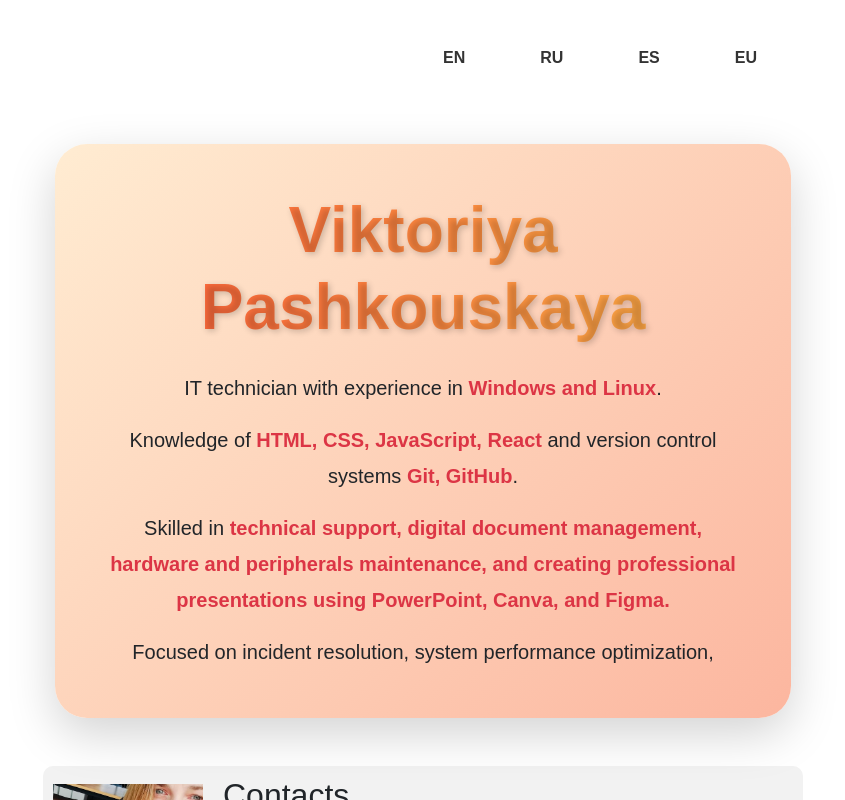
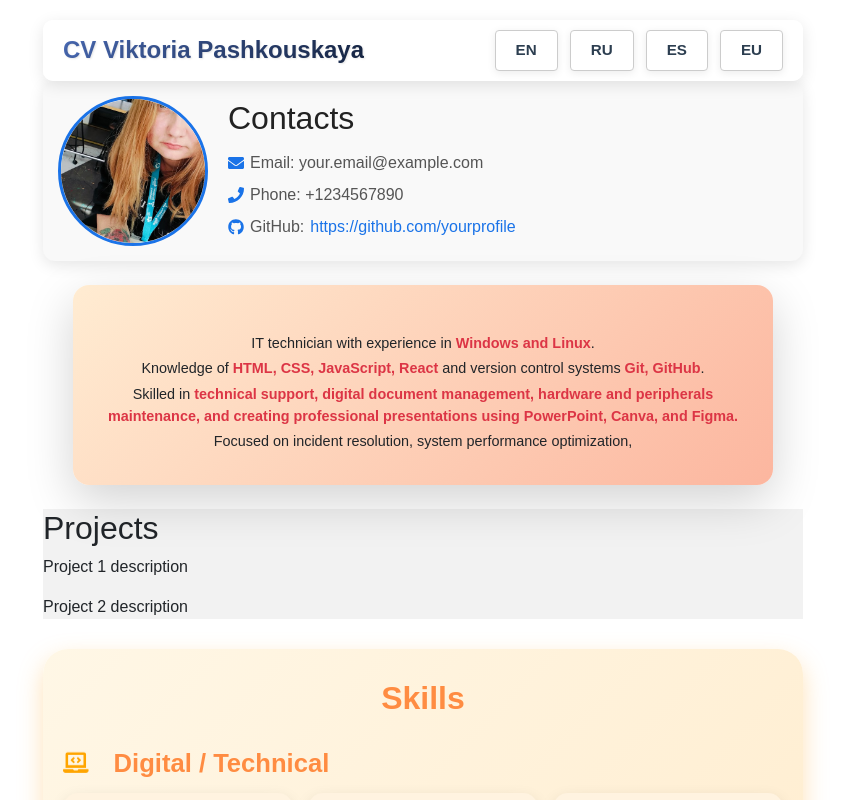
Before and after one commit to VictoriaPashkouskaya/React-multilingual-resume, a React (Create React App) app: page / in a window 1280 px wide. Both pictures are taken after a click on the button "English". Shown: the top 800 px of the page, without its empty margins (217-1062 px from the left). Built offline with nearby package versions, Linux system fonts and the light colour scheme.

Commit message:
update comp header

```diff
--- a/src/App.js
+++ b/src/App.js
@@ -19,8 +19,8 @@ const AppWrapper = styled.div`
 const Resume = () => (
   <AppWrapper>
     <LanguageSelector />
+    <Contacts />
     <Header />
-    <Contacts />
     <Projects />
     <Skills />
   </AppWrapper>
--- a/src/components/Contacts.js
+++ b/src/components/Contacts.js
@@ -1,30 +1,59 @@
 import React from 'react';
 import { useTranslation } from 'react-i18next';
 import styled from 'styled-components';
-
-// Путь к изображению профиля
+import { FaGithub, FaEnvelope, FaPhone } from 'react-icons/fa';
 import profileImage from '../img/IMG20240216124521.jpg';
 
 const ContactsWrapper = styled.div`
   display: flex;
-  align-items: center; /* Центрирует фото и контакты по вертикали */
+  align-items: center;
   margin-bottom: 20px;
-  background-color: #f2f2f2;
-  padding: 10px;
-  border-radius: 10px;
+  background-color: #f9f9f9;
+  padding: 15px;
+  border-radius: 12px;
+  box-shadow: 0 4px 15px rgba(0,0,0,0.1);
 `;
 
 const ProfileImage = styled.img`
-  width: 150px; /* Регулируйте размер изображения по вашему усмотрению */
+  width: 150px;
   height: 150px;
-  object-fit: cover; /* Сохранение пропорций и обрезка изображения */
-  margin-right: 20px; /* Отступ справа для разделения фото и контактов */
+  object-fit: cover;
+  margin-right: 20px;
+  border-radius: 50%;
+  border: 3px solid #1a73e8;
 `;
 
 const ContactDetails = styled.div`
   display: flex;
   flex-direction: column;
-  align-items: flex-start; /* Выравнивание контактов по левому краю */
+  align-items: flex-start;
+
+  h2 {
+    margin-bottom: 10px;
+    color: #222;
+  }
+
+  p {
+    margin: 4px 0;
+    font-size: 1rem;
+    color: #555;
+    display: flex;
+    align-items: center;
+
+    a {
+      margin-left: 6px;
+      color: #1a73e8;
+      text-decoration: none;
+      &:hover {
+        text-decoration: underline;
+      }
+    }
+
+    svg {
+      margin-right: 6px;
+      color: #1a73e8;
+    }
+  }
 `;
 
 const Contacts = () => {
@@ -34,9 +63,9 @@ const Contacts = () => {
       <ProfileImage src={profileImage} alt="Profile" />
       <ContactDetails>
         <h2>{t('contacts.title')}</h2>
-        <p>{t('contacts.email')}: your.email@example.com</p>
-        <p>{t('contacts.phone')}: +1234567890</p>
-        <p>{t('contacts.github')}: <a href="https://github.com/yourprofile">https://github.com/yourprofile</a></p>
+        <p><FaEnvelope /> {t('contacts.email')}: your.email@example.com</p>
+        <p><FaPhone /> {t('contacts.phone')}: +1234567890</p>
+        <p><FaGithub /> {t('contacts.github')}: <a href="https://github.com/yourprofile">https://github.com/yourprofile</a></p>
       </ContactDetails>
     </ContactsWrapper>
   );
--- a/src/components/Header.js
+++ b/src/components/Header.js
@@ -5,42 +5,43 @@ import styled from 'styled-components';
 
 const StyledHeader = styled.header`
   .card-body {
-    padding: 3rem !important;
+    padding: 2rem !important;
 
     @media (max-width: 768px) {
-      padding: 2rem !important;
+      padding: 1.5rem !important;
     }
 
     @media (max-width: 480px) {
-      padding: 1.5rem !important;
+      padding: 1rem !important;
     }
   }
 
   h1.display-3 {
-    font-size: 4rem;
+    font-size: 2rem;
     line-height: 1.2;
 
     @media (max-width: 768px) {
-      font-size: 3rem;
+      font-size: 1.6rem;
     }
 
     @media (max-width: 480px) {
-      font-size: 2.2rem;
+      font-size: 1.4rem;
     }
   }
 
   p.lead {
-    font-size: 1.25rem;
-    line-height: 1.8;
+    font-size: 0.9rem;
+    line-height: 1.5;
+    margin-bottom: 0.4rem;
 
     @media (max-width: 768px) {
-      font-size: 1.1rem;
-      line-height: 1.6;
+      font-size: 0.95rem;
+      line-height: 1.4;
     }
 
     @media (max-width: 480px) {
-      font-size: 1rem;
-      line-height: 1.5;
+      font-size: 0.9rem;
+      line-height: 1.3;
     }
   }
 `;
@@ -49,51 +50,52 @@ const Header = () => {
   const { t } = useTranslation();
 
   return (
-    <StyledHeader className="container my-5">
+    <StyledHeader className="d-flex justify-content-center my-4">
       <div
-        className="card mx-auto shadow-lg rounded-5 overflow-hidden"
+        className="card shadow-lg rounded-4 overflow-hidden"
         style={{
-          maxWidth: '900px',
+          width: '100%',
+          maxWidth: '700px', // теперь ширина совпадает с типичным "Contact" блоком
           background: 'linear-gradient(135deg, #ffecd2, #fcb69f)',
           border: 'none',
           transform: 'translateY(0)',
           transition: 'transform 0.6s ease, box-shadow 0.6s ease'
         }}
         onMouseEnter={e => {
-          e.currentTarget.style.transform = 'translateY(-10px)';
-          e.currentTarget.style.boxShadow = '0 25px 50px rgba(0,0,0,0.3)';
+          e.currentTarget.style.transform = 'translateY(-5px)';
+          e.currentTarget.style.boxShadow = '0 20px 40px rgba(0,0,0,0.25)';
         }}
         onMouseLeave={e => {
           e.currentTarget.style.transform = 'translateY(0)';
-          e.currentTarget.style.boxShadow = '0 15px 40px rgba(0,0,0,0.2)';
+          e.currentTarget.style.boxShadow = '0 10px 25px rgba(0,0,0,0.2)';
         }}
       >
-        <div className="card-body text-center p-5">
+        <div className="card-body text-center">
           <h1
-            className="display-3 fw-bold mb-4 text-gradient"
+            className="display-3 fw-bold mb-3 text-gradient"
             style={{
               background: 'linear-gradient(90deg, #ff5e3a, #ffb347)',
               WebkitBackgroundClip: 'text',
               WebkitTextFillColor: 'transparent',
-              textShadow: '2px 2px 6px rgba(0,0,0,0.2)'
+              textShadow: '1px 1px 4px rgba(0,0,0,0.2)'
             }}
           >
-            {t('header.name')}
+            {/* заголовок можно добавить здесь */}
           </h1>
 
-          <p className="lead text-dark mb-3">
+          <p className="lead text-dark mb-1">
             {t('header.intro')}
             <span className="fw-bold text-danger">{t('header.systems')}</span>.
           </p>
 
-          <p className="lead text-dark mb-3">
+          <p className="lead text-dark mb-1">
             {t('header.skills_intro')}
             <span className="fw-bold text-danger">{t('header.skills_list')}</span>
             {t('header.version_control')}
             <span className="fw-bold text-danger">{t('header.git')}</span>.
           </p>
 
-          <p className="lead text-dark mb-3">
+          <p className="lead text-dark mb-1">
             {t('header.expertise_intro')}
             <span className="fw-bold text-danger">{t('header.expertise_list')}</span>
           </p>
--- a/src/components/LanguageSelector.js
+++ b/src/components/LanguageSelector.js
@@ -2,55 +2,107 @@ import React, { useState } from 'react';
 import { useTranslation } from 'react-i18next';
 import styled, { keyframes } from 'styled-components';
 
-// Анимация взрыва и падения букв
+// Анимация взрыва букв
 const explode = keyframes`
-  0% { transform: translate(0,0) rotate(0deg); opacity: 1; }
-  100% { transform: translate(var(--x), var(--y)) rotate(var(--rot)); opacity: 0; }
+  0% { transform: translate(0,0) rotate(0deg) scale(1); opacity: 1; }
+  100% { transform: translate(var(--x), var(--y)) rotate(var(--rot)) scale(0.5); opacity: 0; }
 `;
 
-const LanguageSelectorWrapper = styled.div`
+const SelectorWrapper = styled.div`
+  display: flex;
+  justify-content: space-between;
+  align-items: center;
+  padding: 10px 20px;
+  background: rgba(255, 255, 255, 0.9);
+  backdrop-filter: blur(6px);
+  border-radius: 10px;
+  box-shadow: 0 4px 16px rgba(0,0,0,0.1);
+  position: relative;
+  z-index: 10;
+
+  @media (max-width: 768px) {
+    flex-direction: column;
+    padding: 8px 12px;
+  }
+`;
+
+const Logo = styled.div`
+  font-weight: 900;
+  font-family: 'Montserrat', sans-serif;
+  font-size: 1.5rem;
+  background: linear-gradient(90deg, #4b6cb7, #182848);
+  -webkit-background-clip: text;
+  -webkit-text-fill-color: transparent;
+  text-shadow: 1px 1px 2px rgba(0,0,0,0.1);
+  animation: float 3s ease-in-out infinite;
+
+  @keyframes float {
+    0% { transform: translateY(0px); }
+    50% { transform: translateY(-3px); }
+    100% { transform: translateY(0px); }
+  }
+
+  @media (max-width: 768px) {
+    font-size: 1.2rem;
+    margin-bottom: 8px;
+  }
+`;
+
+const ButtonsContainer = styled.div`
   display: flex;
   justify-content: flex-end;
-  padding: 12px 16px;
-  margin-bottom: 20px;
-  position: relative;
+  flex-wrap: wrap;
 `;
 
 const ButtonWrapper = styled.div`
   position: relative;
-  margin-left: 15px;
+  margin-left: 12px;
+
+  @media (max-width: 768px) {
+    margin: 4px;
+  }
 `;
 
 const LanguageButton = styled.button`
-  padding: 12px 28px;
-  font-size: 1rem;
-  font-weight: 700;
-  border: 2px solid #fff;
+  padding: 8px 20px;
+  font-size: 0.95rem;
+  font-weight: 600;
+  border: 1px solid #ccc;
   background-color: #fff;
-  color: #333;
+  color: #2c3e50;
   cursor: pointer;
-  border-radius: 6px;
-  font-family: 'Poppins', sans-serif;
-  transition: transform 0.2s ease, box-shadow 0.2s ease;
+  border-radius: 4px;
+  font-family: 'Montserrat', sans-serif;
+  transition: transform 0.2s ease, box-shadow 0.25s ease;
   position: relative;
+  overflow: hidden;
+  box-shadow: 0 2px 8px rgba(0,0,0,0.08);
 
   &:hover {
-    transform: scale(1.05);
-    box-shadow: 0 8px 20px rgba(0,0,0,0.2);
+    transform: scale(1.06);
+    box-shadow: 0 6px 18px rgba(0,0,0,0.18);
   }
 
   &:active {
-    transform: scale(0.98);
+    transform: scale(0.97);
+  }
+
+  @media (max-width: 768px) {
+    padding: 6px 16px;
+    font-size: 0.85rem;
   }
 `;
 
 const FallingLetter = styled.span`
   position: fixed;
   font-weight: 700;
-  color: #333;
-  font-size: 16px;
+  font-family: 'Montserrat', sans-serif;
+  background: linear-gradient(45deg, #4b6cb7, #182848);
+  -webkit-background-clip: text;
+  -webkit-text-fill-color: transparent;
+  font-size: 13px;
   pointer-events: none;
-  animation: ${explode} 2s forwards;
+  animation: ${explode} 2.2s forwards;
 `;
 
 const LanguageSelector = () => {
@@ -63,15 +115,14 @@ const LanguageSelector = () => {
     const text = e.target.innerText;
     let newLetters = [];
 
-    // Создаём много букв (в 2-3 раза больше для эффекта взрыва)
-    for (let i = 0; i < text.length * 3; i++) {
+    for (let i = 0; i < text.length * 5; i++) {
       const char = text[Math.floor(Math.random() * text.length)];
       const rect = e.target.getBoundingClientRect();
       newLetters.push({
         char,
         id: Date.now() + Math.random() * 1000 + i,
-        x: (Math.random() - 0.5) * 400 + 'px', // ширина взрыва
-        y: (Math.random() - 0.5) * 400 + 'px', // высота взрыва
+        x: (Math.random() - 0.5) * 400 + 'px',
+        y: (Math.random() - 0.5) * 400 + 'px',
         rot: (Math.random() - 0.5) * 720 + 'deg',
         startX: rect.left + rect.width / 2,
         startY: rect.top + rect.height / 2
@@ -79,13 +130,13 @@ const LanguageSelector = () => {
     }
 
     setLetters(prev => [...prev, ...newLetters]);
-
-    // Очистка через 2.2 секунды
-    setTimeout(() => setLetters(prev => prev.filter(l => !newLetters.includes(l))), 2200);
+    setTimeout(() => setLetters(prev => prev.filter(l => !newLetters.includes(l))), 2400);
   };
 
   return (
-    <LanguageSelectorWrapper>
+    <SelectorWrapper>
+      <Logo>CV Viktoria Pashkouskaya</Logo>
+      <ButtonsContainer>
         {['en','ru','es','eu'].map(lng => (
           <ButtonWrapper key={lng}>
             <LanguageButton onClick={(e) => handleClick(lng, e)}>
@@ -93,6 +144,7 @@ const LanguageSelector = () => {
             </LanguageButton>
           </ButtonWrapper>
         ))}
+      </ButtonsContainer>
 
       {letters.map(l => (
         <FallingLetter
@@ -108,7 +160,7 @@ const LanguageSelector = () => {
           {l.char}
         </FallingLetter>
       ))}
-    </LanguageSelectorWrapper>
+    </SelectorWrapper>
   );
 };
 
--- a/src/i18n/i18n.js
+++ b/src/i18n/i18n.js
@@ -7,7 +7,6 @@ const resources = {
   en: {
     translation: {
       "header": {
-        name: "Viktoriya Pashkouskaya",
         intro: "IT technician with experience in ",
         systems: "Windows and Linux",
         skills_intro: "Knowledge of ",
@@ -66,7 +65,6 @@ const resources = {
   ru: {
     translation: {
       "header": {
-        "name": "Виктория Пашковская",
         "intro": "Технический специалист с опытом работы в ",
         "systems": "Windows и Linux",
         "skills_intro": "Знания в области ",
@@ -125,7 +123,6 @@ const resources = {
   es: {
     translation: {
       "header": {
-        "name": "Viktoriya Pashkouskaya",
         "intro": "Técnico en informática con experiencia en ",
         "systems": "Windows y Linux",
         "skills_intro": "Conocimientos en ",
@@ -184,7 +181,6 @@ const resources = {
   eu: {
     translation: {
       "header": {
-        name: "Viktoriya Pashkouskaya",
         intro: "Informatika teknikaria esperientziarekin ",
         systems: "Windows eta Linux sistemetan",
         skills_intro: "Ezagutza hauek ditu: ",
```
Lines whose indentation alone changed are shown as unchanged.
